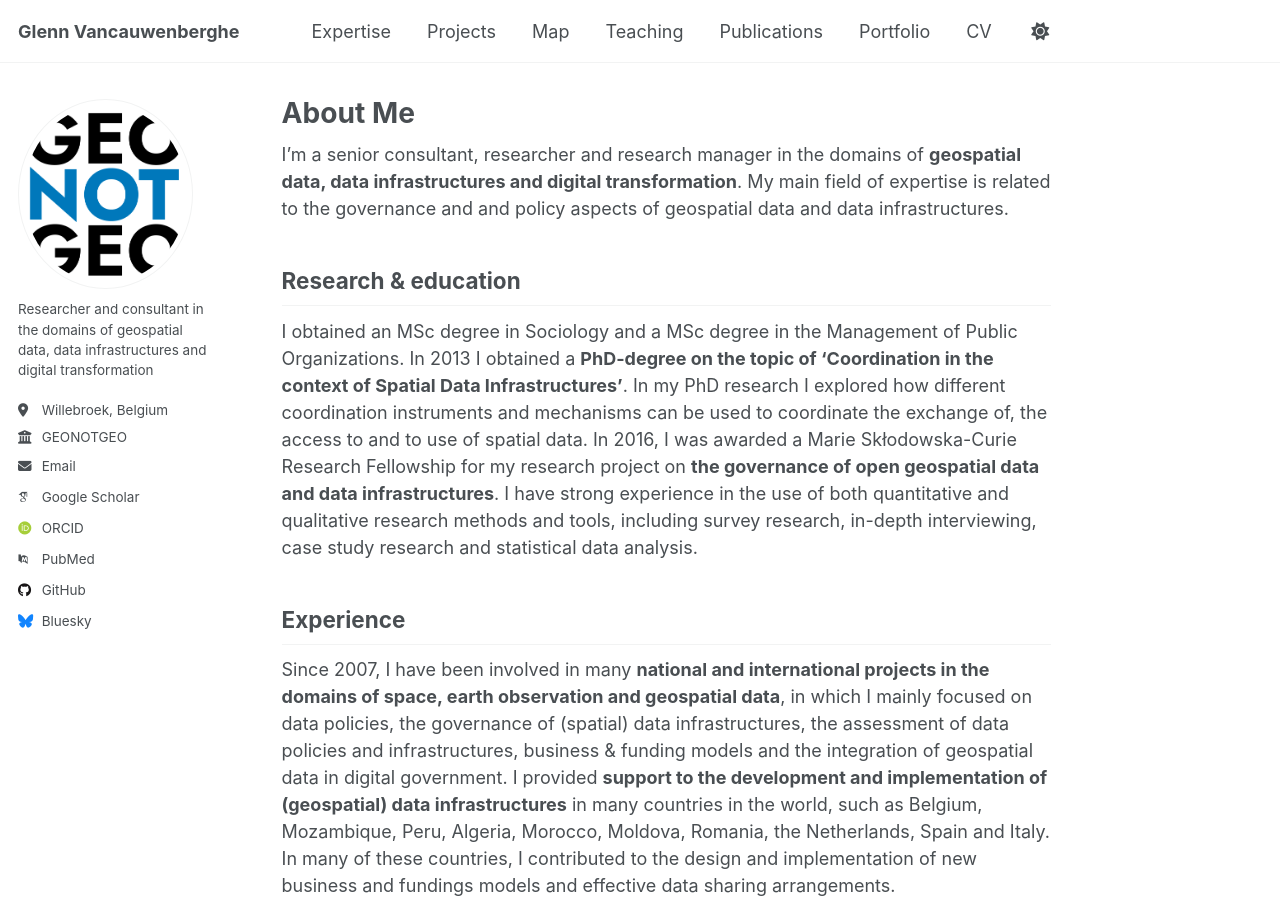
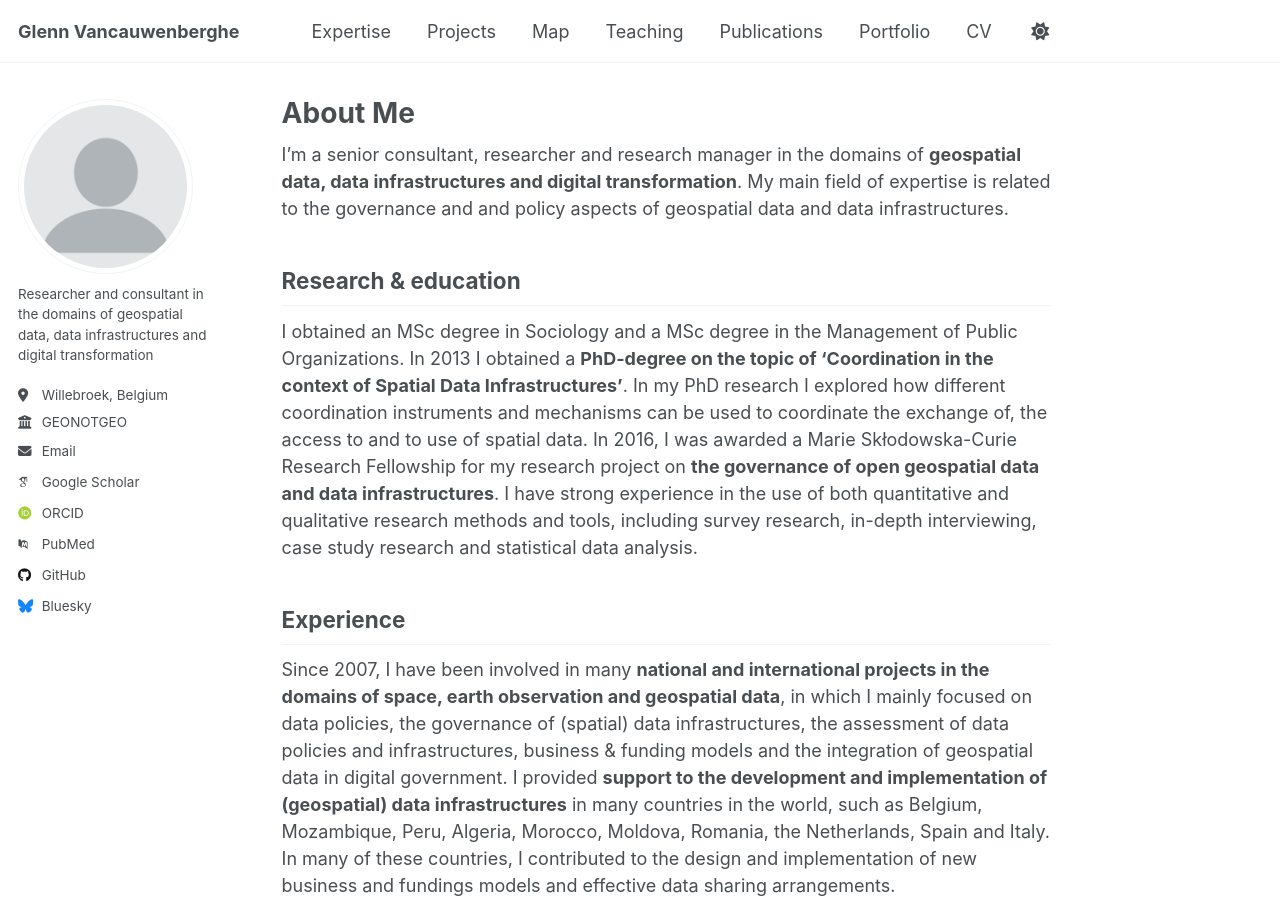
Before and after one commit to GVancauwenberghe/gvancauwenberghe.github.io, a Jekyll site: the page built from _pages/about.md, in a window 1280 px wide and 900 px high. Built offline with Jekyll 4.4.1, drawn with Linux system fonts in a browser that asks for light colours; some web fonts are replaced.

Commit message:
Update _config.yml

```diff
--- a/_config.yml
+++ b/_config.yml
@@ -22,7 +22,7 @@ repository               : "academicpages/academicpages.github.io"
 #               Additional customization can be done by editing /_includes/author-profile.html
 author:
   # Biographic information
-  avatar           : "GNG.png"
+  avatar           : "profile.png"
   name             : ""
   pronouns         : # example: "she/her"
   bio              : "Researcher and consultant in the domains of geospatial data, data infrastructures and digital transformation"
```
